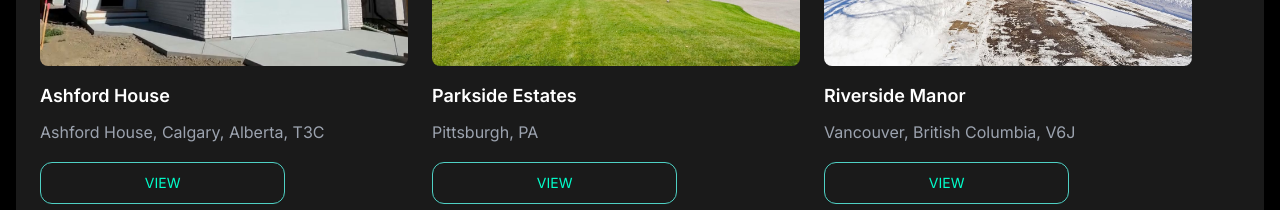
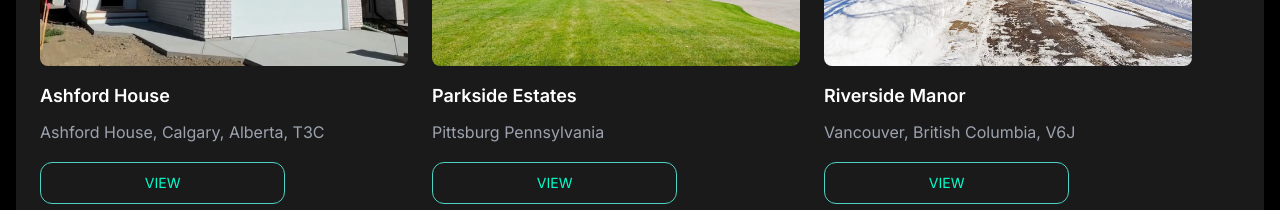
Before and after one commit to Couragenwanduka/Advace, a Next.js app: page /admin/real-estate in a window 1280 px wide. Shown: the part 2300-2510 px from the top of the page. Built offline with nearby package versions, Linux system fonts and the light colour scheme; no server answers.

Commit message:
made some changes

```diff
--- a/src/components/property-grid.tsx
+++ b/src/components/property-grid.tsx
@@ -550,7 +550,7 @@ This home is equipped with the latest in smart home technology, including an int
     id: 15,
     image: "/images/Maplewood.PNG",
     title: "Parkside Estates",
-    location: "Pittsburgh, PA ",
+    location: "Pittsburg Pennsylvania",
     price: 320000,
     description: `McCandless 5 bedroom and 3.5 bathrooms. This home has traditional hardwood floors under the main level existing carpets.
     Living room with cathedral ceilings flows into the dining room. 3 bedrooms and 2 full bathrooms round out this main level.
@@ -852,7 +852,7 @@ With integrated smart home technology, including advanced security, climate cont
     image:"/images/Delafield.WEBP",
     title:"Delafield Villa ",
     location:"Louisianan Ave, Pittsburgh, PA 1521",
-    price:3320000,
+    price:293689,
     description:"This charming home is located in the heart of Fox Chapel. It features beautiful hardwood floors throughout and a bright, airy family room with plenty of natural light. The room's centerpiece is a striking stone fireplace. The elegant dining room, adorned with stained glass light fixtures, flows seamlessly into the kitchen, complete with sleek stainless steel appliances. A convenient first-floor master bedroom is complemented by two additional bedrooms upstairs, along with a versatile bonus roomperfect for a home office. The expansive basement offers ample storage and the potential for a game room or additional living space. Outside, enjoy the peace and privacy of a beautifully landscaped backyard, as well as a charming all-brick front porch. The newly updated stone driveway is lined with large boulders and perennial gardens, adding to the home's curb appeal. Located just minutes from Route 28, shopping and downtown this home offers both comfort and convenience",
     bathrooms:2,
     bedrooms:3,
@@ -884,7 +884,7 @@ With integrated smart home technology, including advanced security, climate cont
     image:"/images/Beechwood.WEBP",
     title:"Beechwood Boulevard",
     location:"Pittsburgh, Pennsylvania 15216",
-    price:445900,
+    price:320000,
     description:"With just over 2,700 square feet has a generous great room and kitchen perfect for hosting family meals. A flex room, family entry and powder room complete the 1st floor. The homes 2nd floor hosts 4 generous bedrooms all with walk-in-closets, 3 full baths including a well-appointed owner's bath and laundry room.",
     bedrooms:4,
     bathrooms:4,
```
